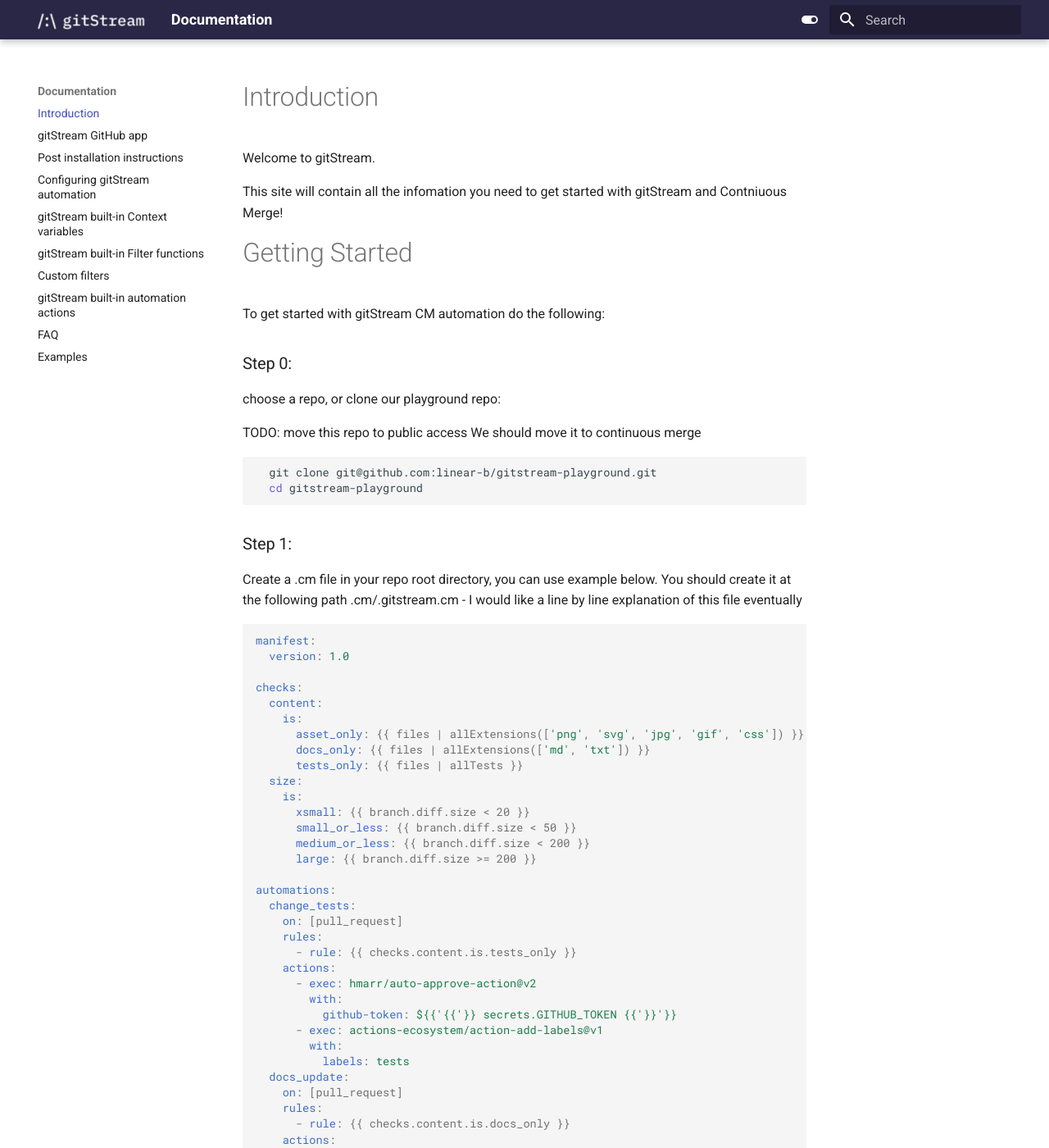
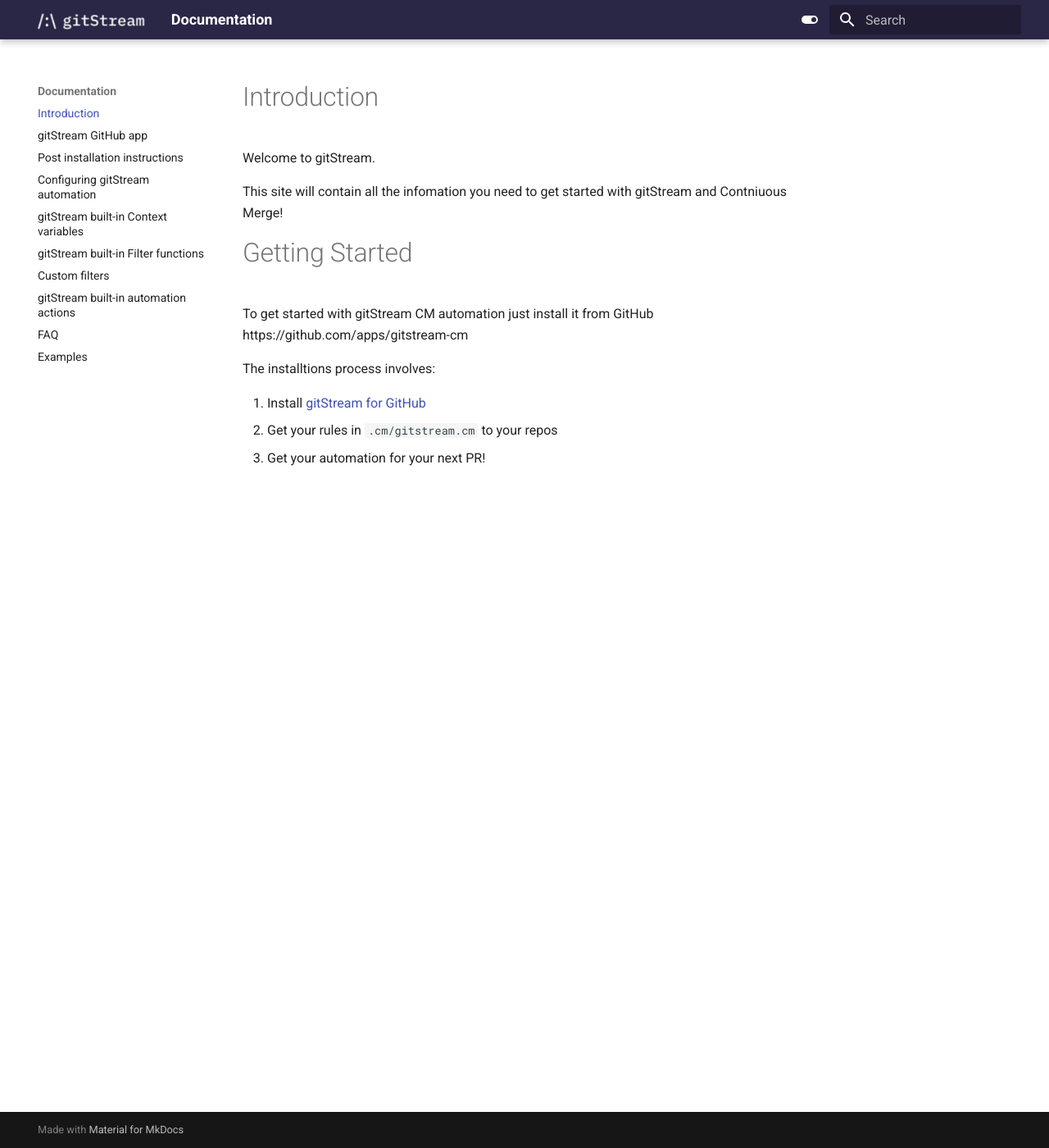
Before and after one commit to lkilpatrick/gitstream-mkdocs, an MkDocs documentation site: the page built from docs/index.md, in a window 1280 px wide and 1400 px high. Shown: the whole window at 82% size. Built offline with MkDocs 1.6.1 and Material for MkDocs 9.7.7, drawn with Linux system fonts in a browser that asks for light colours; some of the changed text lies outside the part shown.

Commit message:
simplify getting started

````diff
--- a/docs/index.md
+++ b/docs/index.md
@@ -7,193 +7,10 @@
 
 # Getting Started
 
-To get started with gitStream CM automation do the following:
+To get started with gitStream CM automation just install it from GitHub https://github.com/apps/gitstream-cm
 
-### Step 0:
-choose a repo, or clone our playground repo:
+The installtions process involves:
 
-
-TODO: move this repo to public access We should move it to continuous merge
-
-```shell
-  git clone git@github.com:linear-b/gitstream-playground.git
-  cd gitstream-playground
-```
-
-### Step 1:
-Create a .cm file in your repo root directory, you can use example below. You should create it at the following path  .cm/.gitstream.cm - I would like a line by line explanation of this file eventually
-
-```yaml
-manifest:
-  version: 1.0
-
-checks:
-  content:
-    is:
-      asset_only: {{ files | allExtensions(['png', 'svg', 'jpg', 'gif', 'css']) }}
-      docs_only: {{ files | allExtensions(['md', 'txt']) }}
-      tests_only: {{ files | allTests }}
-  size:
-    is:
-      xsmall: {{ branch.diff.size < 20 }}
-      small_or_less: {{ branch.diff.size < 50 }}
-      medium_or_less: {{ branch.diff.size < 200 }}
-      large: {{ branch.diff.size >= 200 }}
-
-automations:
-  change_tests:
-    on: [pull_request]
-    rules:
-      - rule: {{ checks.content.is.tests_only }}
-    actions:
-      - exec: hmarr/auto-approve-action@v2
-        with:
-          github-token: ${{'{{'}} secrets.GITHUB_TOKEN {{'}}'}}
-      - exec: actions-ecosystem/action-add-labels@v1
-        with:
-          labels: tests
-  docs_update:
-    on: [pull_request]
-    rules:
-      - rule: {{ checks.content.is.docs_only }}
-    actions:
-      - exec: hmarr/auto-approve-action@v2
-        with:
-          github-token: ${{'{{'}} secrets.GITHUB_TOKEN {{'}}'}}
-      - exec: actions-ecosystem/action-add-labels@v1
-        with:
-          labels: docs
-  xsmall:
-    on: [pull_request]
-    rules:
-      - rule: {{ checks.size.is.xsmall }}
-    actions:
-      - exec: actions-ecosystem/action-add-labels@v1
-        with:
-          labels: xsmall
-  large_change:
-    on: [pull_request]
-    rules:
-      - rule: {{ checks.size.is.large }}
-    actions:
-      - exec: actions-ecosystem/action-add-labels@v1
-        with:
-          labels: large
-```
-
-### Step 2:
-
-Create GitHub action workflow files by using the on-line generator (link) or download the cli tool (link). Place the action file at .github/workflows/gitstream.yml
-
-As an example for the above rules:
-
-```yaml
-name: gitStream
-'on':
-  - pull_request
-jobs:
-  gitstream:
-    runs-on: ubuntu-latest
-    outputs:
-      gate_change_tests_passed: ${{ steps.checks.outputs.gate_change_tests_passed }}
-      gate_docs_update_passed: ${{ steps.checks.outputs.gate_docs_update_passed }}
-      gate_xsmall_passed: ${{ steps.checks.outputs.gate_xsmall_passed }}
-      gate_large_change_passed: ${{ steps.checks.outputs.gate_large_change_passed }}
-    steps:
-      - run: echo "getting the repo code"
-      - name: Check out repository code
-        uses: actions/checkout@v3
-      - name: Run gitstream checks
-        uses: linear-b/actions/gitstream@v1
-        id: checks
-        with:
-          repo: ${{ github.repository }}
-          branch: ${{ github.head_ref }}
-          use_cache: true
-  gate_change_tests:
-    needs: gitstream
-    if: needs.gitstream.outputs.gate_change_tests_passed == 'true'
-    runs-on: ubuntu-latest
-    permissions:
-      contents: read
-      pull-requests: write
-    steps:
-      - uses: hmarr/auto-approve-action@v2
-        with:
-          github-token: ${{ secrets.GITHUB_TOKEN }}
-      - uses: actions-ecosystem/action-add-labels@v1
-        with:
-          labels: tests
-  gate_docs_update:
-    needs: gitstream
-    if: needs.gitstream.outputs.gate_docs_update_passed == 'true'
-    runs-on: ubuntu-latest
-    permissions:
-      contents: read
-      pull-requests: write
-    steps:
-      - uses: hmarr/auto-approve-action@v2
-        with:
-          github-token: ${{ secrets.GITHUB_TOKEN }}
-      - uses: actions-ecosystem/action-add-labels@v1
-        with:
-          labels: docs
-  gate_xsmall:
-    needs: gitstream
-    if: needs.gitstream.outputs.gate_xsmall_passed == 'true'
-    runs-on: ubuntu-latest
-    permissions:
-      contents: read
-      pull-requests: write
-    steps:
-      - uses: actions-ecosystem/action-add-labels@v1
-        with:
-          labels: xsmall
-  gate_large_change:
-    needs: gitstream
-    if: needs.gitstream.outputs.gate_large_change_passed == 'true'
-    runs-on: ubuntu-latest
-    permissions:
-      contents: read
-      pull-requests: write
-    steps:
-      - uses: actions-ecosystem/action-add-labels@v1
-        with:
-          labels: large
-```
-
-### Step 3:
-
-Commit these 2 files into your default branch, usually main or master branch.
-
-```shell
-  git add .cm/gitstream.cm
-  git add .github/workflows/gitstream.yml
-  git commit -m "hello gitstream, goodbye toil"
-  git push
-```
-
-For new branches, once you open a Pull Request the automation rules will be applied based on the checks results.
-
-
-
-## Installation
-## Configuration
-## Understanding CM
-
-
-# .CM file
-## File Used
-## YAML
-
-
-# Conditions
-## Gates
-## Lanes
-## Grammar
-
-# Actions
-
-# Commands
-
-# Examples
+1. Install [gitStream for GitHub](https://github.com/apps/gitstream-cm)
+2. Get your rules in `.cm/gitstream.cm` to your repos
+3. Get your automation for your next PR!
````
Also changed, not shown: docs/10_github-app.md (+2 -1 lines).
